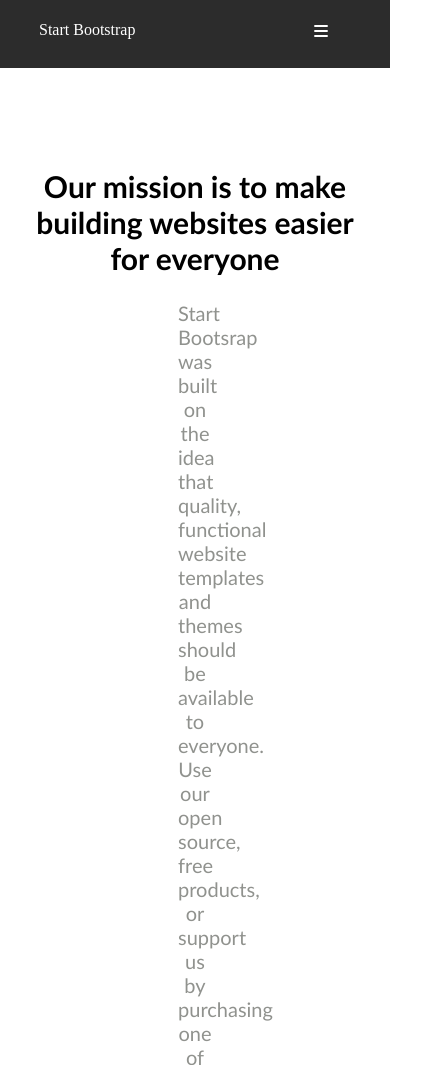
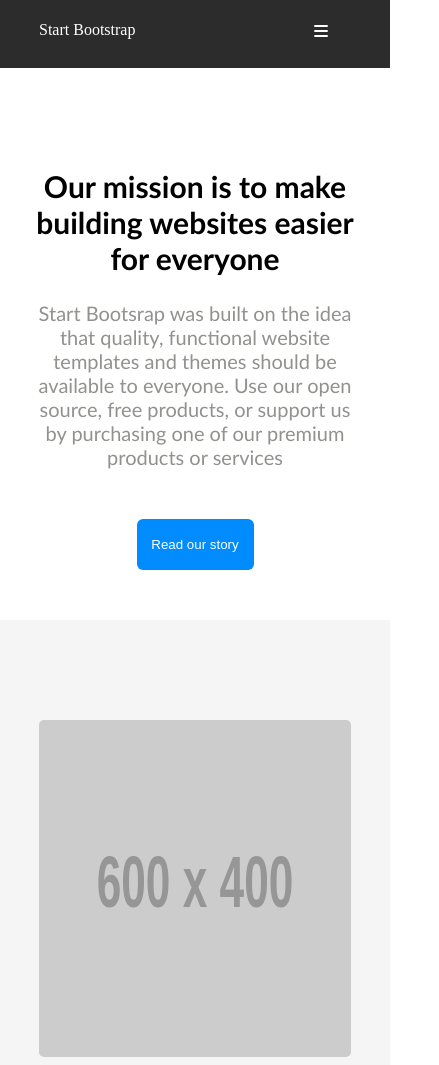
Before and after one commit to Royale10-star/COMPLETE-WEBSITE, a plain HTML site: page about.html in a window 390 px wide. Shown: the top 1065 px of the page, 439 px wide, since content can reach past the window. Drawn offline with nearby package versions, Linux system fonts and the light colour scheme; placeholder pictures from the web are drawn by us.

Commit message:
updated contact.html

```diff
--- a/css/about.css
+++ b/css/about.css
@@ -218,7 +218,7 @@ small {
     font-weight: 700;
   }
   .pa1 {
-    width: 8.7%;
+    width: 80.7%;
   }
 
   .sec2,
@@ -226,7 +226,7 @@ small {
     /* border: 2px solid blue; */
     padding: 100px 0px 100px 0px;
   }
-g
+
   .f-image {
     width: 80vw;
     height: 40vh;
```
